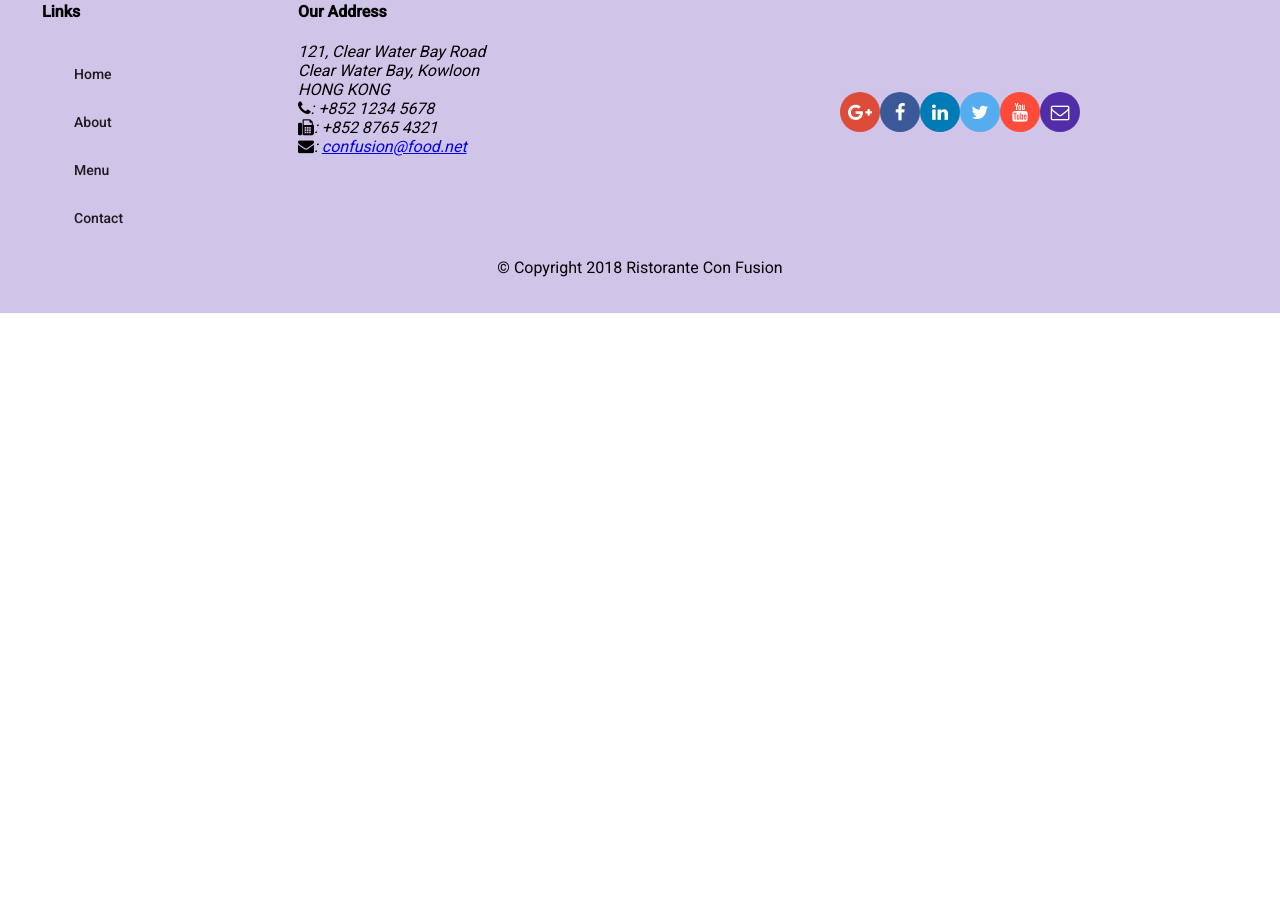
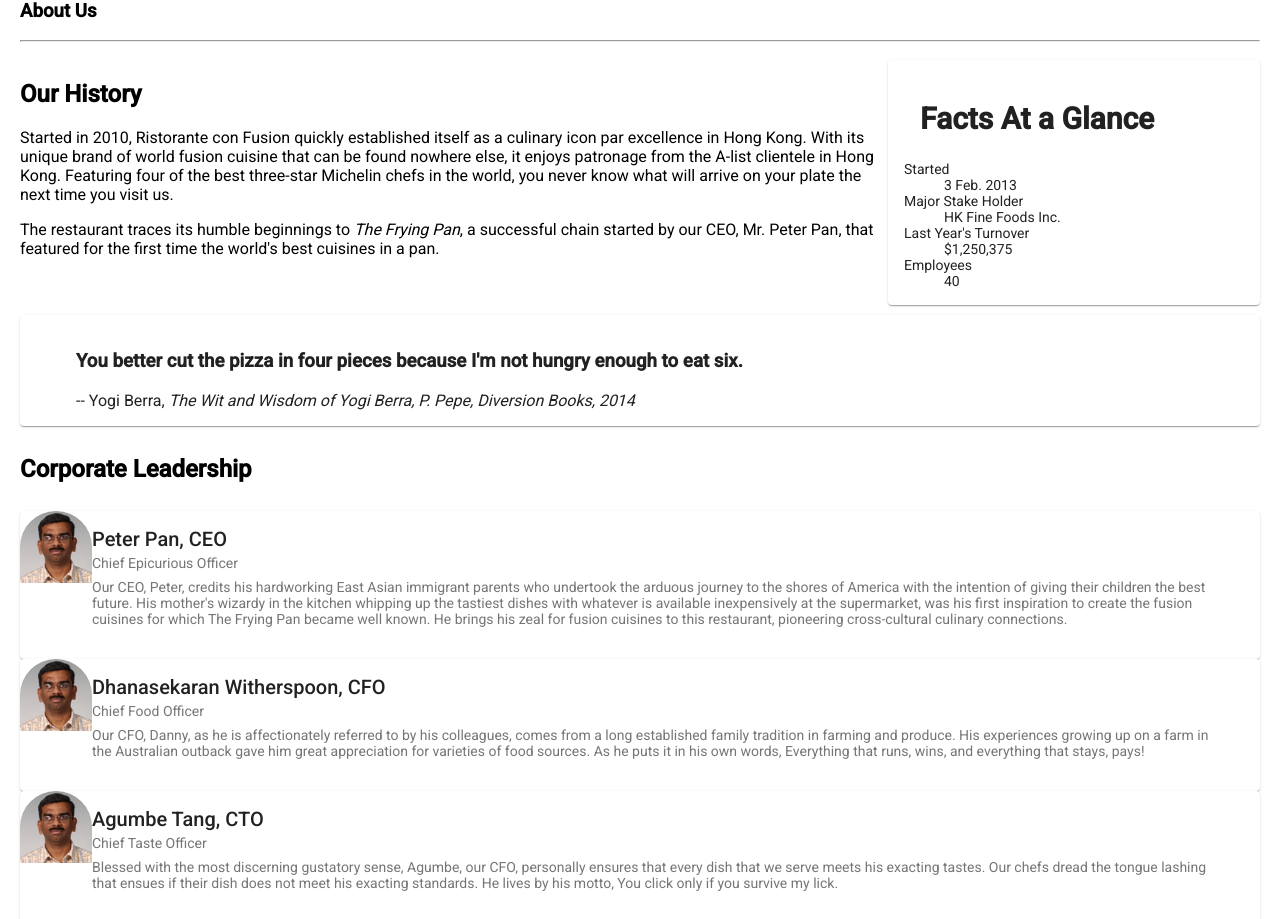
Before and after one commit to DinhTRUONG/AngularCoursera, an Angular app: page /about in a window 1280 px wide. Before the commit this address led to /. Shown: the part 378-1297 px from the top of the page. Before the commit the page ends 800 px from the top, so only its background shows below. Built offline with nearby package versions, Linux system fonts and the light colour scheme.

Commit message:
Assignment 2

```diff
--- a/src/app/about/about.component.html
+++ b/src/app/about/about.component.html
@@ -1 +1,89 @@
-<p>about works!</p>
+<div class="container" fxLayout="column" fxLayoutGap="10px">
+  <div fxFlex>
+    <div>
+      <h3>About Us</h3>
+      <hr />
+    </div>
+  </div>
+
+  <div fxFlex>
+    <div fxLayout="column" fxLayout.gt-sm="row">
+      <div fxFlex="70">
+        <h2>Our History</h2>
+        <p>
+          Started in 2010, Ristorante con Fusion quickly established itself as a
+          culinary icon par excellence in Hong Kong. With its unique brand of
+          world fusion cuisine that can be found nowhere else, it enjoys
+          patronage from the A-list clientele in Hong Kong. Featuring four of
+          the best three-star Michelin chefs in the world, you never know what
+          will arrive on your plate the next time you visit us.
+        </p>
+        <p>
+          The restaurant traces its humble beginnings to
+          <em>The Frying Pan</em>, a successful chain started by our CEO, Mr.
+          Peter Pan, that featured for the first time the world's best cuisines
+          in a pan.
+        </p>
+      </div>
+      <div fxFlex="30">
+        <mat-card>
+          <mat-card-header>
+            <mat-card-title>
+              <h2>Facts At a Glance</h2>
+            </mat-card-title>
+          </mat-card-header>
+          <mat-card-content>
+            <dl>
+              <dt>Started</dt>
+              <dd>3 Feb. 2013</dd>
+              <dt>Major Stake Holder</dt>
+              <dd>HK Fine Foods Inc.</dd>
+              <dt>Last Year's Turnover</dt>
+              <dd>$1,250,375</dd>
+              <dt>Employees</dt>
+              <dd>40</dd>
+            </dl>
+          </mat-card-content>
+        </mat-card>
+      </div>
+    </div>
+  </div>
+
+  <div fxFlex>
+    <mat-card>
+      <blockquote>
+        <h3>
+          You better cut the pizza in four pieces because I'm not hungry enough
+          to eat six.
+        </h3>
+        <footer>
+          -- Yogi Berra,
+          <cite
+            >The Wit and Wisdom of Yogi Berra, P. Pepe, Diversion Books,
+            2014</cite
+          >
+        </footer>
+      </blockquote>
+    </mat-card>
+  </div>
+
+  <div fxFlex>
+    <h2>Corporate Leadership</h2>
+    <mat-list>
+      <mat-card *ngFor="let leader of leaders">
+        <mat-card-header>
+          <div mat-card-avatar class="example-header-image">
+            <img
+              mat-card-image
+              src="../../assets/images/alberto.png"
+              alt="Photo of a Shiba Inu"
+            />
+          </div>
+          <mat-card-title>{{ leader.name }}, {{ leader.abbr }}</mat-card-title>
+          <mat-card-subtitle>{{ leader.designation }}</mat-card-subtitle>
+          <mat-card-subtitle>{{ leader.description }}</mat-card-subtitle>
+        </mat-card-header>
+      </mat-card>
+    </mat-list>
+  </div>
+</div>
--- a/src/app/about/about.component.ts
+++ b/src/app/about/about.component.ts
@@ -1,4 +1,5 @@
 import { Component, OnInit } from '@angular/core';
+import { LeaderService } from './../services/leader.service';
 
 @Component({
   selector: 'app-about',
@@ -6,10 +7,10 @@
   styleUrls: ['./about.component.scss']
 })
 export class AboutComponent implements OnInit {
-
-  constructor() { }
+  leaders;
+  constructor(private leaderService: LeaderService) {}
 
   ngOnInit() {
+    this.leaders = this.leaderService.getLeader();
   }
-
 }
--- a/src/app/app-routing/routes.ts
+++ b/src/app/app-routing/routes.ts
@@ -10,6 +10,7 @@
   { path: 'home', component: HomeComponent },
   { path: 'menu', component: MenuComponent },
   { path: 'contactus', component: ContactComponent },
+  { path: 'about', component: AboutComponent },
   { path: 'dishdetail/:id', component: DishdetailComponent },
   { path: '', redirectTo: '/home', pathMatch: 'full' }
 ];
--- a/src/app/app.module.ts
+++ b/src/app/app.module.ts
@@ -12,12 +12,14 @@
 import { MatButtonModule } from '@angular/material/button';
 import { MatGridListModule } from '@angular/material/grid-list';
 import { DishdetailComponent } from './dishdetail/dishdetail.component';
-import { DishService } from './services/dish.service';
 import { HeaderComponent } from './header/header.component';
 import { FooterComponent } from './footer/footer.component';
 import { AboutComponent } from './about/about.component';
 import { HomeComponent } from './home/home.component';
 import { ContactComponent } from './contact/contact.component';
+
+import { DishService } from './services/dish.service';
+import { LeaderService } from './services/leader.service';
 
 @NgModule({
   declarations: [
@@ -41,7 +43,7 @@
     MatButtonModule,
     MatGridListModule
   ],
-  providers: [DishService],
+  providers: [DishService, LeaderService],
   bootstrap: [AppComponent]
 })
 export class AppModule {}
--- a/src/app/footer/footer.component.html
+++ b/src/app/footer/footer.component.html
@@ -1,26 +1,37 @@
-<div class="container footer"
-    fxLayout="row wrap"
-    fxLayout.lt-md="column"
-    fxLayoutAlign="center center"
-    fxLayoutGap="10px">
-
+<div
+  class="container footer"
+  fxLayout="row wrap"
+  fxLayout.lt-md="column"
+  fxLayoutAlign="center center"
+  fxLayoutGap="10px"
+>
   <div fxFlex="100" fxFlex.gt-sm="50">
     <div fxLayout="row">
       <div fxFlex="40" fxFlexOffset="20px">
         <h4>Links</h4>
         <mat-list>
-          <mat-list-item><a mat-button>Home</a></mat-list-item>
-          <mat-list-item><a mat-button>About</a></mat-list-item>
-          <mat-list-item><a mat-button>Menu</a></mat-list-item>
-          <mat-list-item><a mat-button>Contact</a></mat-list-item>
+          <mat-list-item
+            ><a mat-button routerLink="/home">Home</a></mat-list-item
+          >
+          <mat-list-item
+            ><a mat-button routerLink="/about">About</a></mat-list-item
+          >
+          <mat-list-item
+            ><a mat-button routerLink="/menu">Menu</a></mat-list-item
+          >
+          <mat-list-item
+            ><a mat-button routerLink="/contact">Contact</a></mat-list-item
+          >
         </mat-list>
       </div>
       <div fxFlex="55">
         <h4>Our Address</h4>
         <address style="text-size: 80%">
-          121, Clear Water Bay Road<br> Clear Water Bay, Kowloon<br> HONG KONG<br>
-          <i class="fa fa-phone"></i>: +852 1234 5678<br>
-          <i class="fa fa-fax"></i>: +852 8765 4321<br>
+          121, Clear Water Bay Road<br />
+          Clear Water Bay, Kowloon<br />
+          HONG KONG<br />
+          <i class="fa fa-phone"></i>: +852 1234 5678<br />
+          <i class="fa fa-fax"></i>: +852 8765 4321<br />
           <i class="fa fa-envelope"></i>:
           <a href="mailto:confusion@food.net">confusion@food.net</a>
         </address>
@@ -29,15 +40,30 @@
   </div>
   <div fxFlex="100" fxFlex.gt-sm="45">
     <div style="text-align:center">
-      <a mat-icon-button class="btn-google-plus" href="http://google.com/+"><i class="fa fa-google-plus fa-lg"></i></a>
-      <a mat-icon-button class="btn-facebook" href="http://www.facebook.com/profile.php?id="><i class="fa fa-facebook fa-lg"></i></a>
-      <a mat-icon-button class="btn-linkedin" href="http://www.linkedin.com/in/"><i class="fa fa-linkedin fa-lg"></i></a>
-      <a mat-icon-button class="btn-twitter" href="http://twitter.com/"><i class="fa fa-twitter fa-lg"></i></a>
-      <a mat-icon-button class="btn-youtube" href="http://youtube.com/"><i class="fa fa-youtube fa-lg"></i></a>
-      <a mat-icon-button class="btn-mail" href="mailto:"><i class="fa fa-envelope-o fa-lg"></i></a>
+      <a mat-icon-button class="btn-google-plus" href="http://google.com/+"
+        ><i class="fa fa-google-plus fa-lg"></i
+      ></a>
+      <a
+        mat-icon-button
+        class="btn-facebook"
+        href="http://www.facebook.com/profile.php?id="
+        ><i class="fa fa-facebook fa-lg"></i
+      ></a>
+      <a mat-icon-button class="btn-linkedin" href="http://www.linkedin.com/in/"
+        ><i class="fa fa-linkedin fa-lg"></i
+      ></a>
+      <a mat-icon-button class="btn-twitter" href="http://twitter.com/"
+        ><i class="fa fa-twitter fa-lg"></i
+      ></a>
+      <a mat-icon-button class="btn-youtube" href="http://youtube.com/"
+        ><i class="fa fa-youtube fa-lg"></i
+      ></a>
+      <a mat-icon-button class="btn-mail" href="mailto:"
+        ><i class="fa fa-envelope-o fa-lg"></i
+      ></a>
     </div>
   </div>
   <div>
-      <p>© Copyright 2018 Ristorante Con Fusion</p>
+    <p>© Copyright 2018 Ristorante Con Fusion</p>
   </div>
 </div>
--- a/src/app/header/header.component.html
+++ b/src/app/header/header.component.html
@@ -3,7 +3,9 @@
   <a mat-button routerLink="/home" routerLinkActive="active"
     ><span class="fa fa-home fa-lg"></span> Home</a
   >
-  <a mat-button><span class="fa fa-info fa-lg"></span> About</a>
+  <a mat-button routerLink="/about"
+    ><span class="fa fa-info fa-lg"></span> About</a
+  >
   <a mat-button routerLink="/menu"
     ><span class="fa fa-list fa-lg"></span> Menu</a
   >
--- a/src/app/home/home.component.html
+++ b/src/app/home/home.component.html
@@ -35,4 +35,17 @@
       <p>{{ promotion.description }}</p>
     </mat-card-content>
   </mat-card>
+
+  <mat-card *ngIf="leader" fxFlex>
+    <mat-card-header>
+      <div mat-card-avatar></div>
+      <mat-card-title>
+        <h3>{{ leader.name | uppercase }}</h3>
+      </mat-card-title>
+    </mat-card-header>
+    <img mat-card-image src="{{ leader.image }}" alt="{{ leader.name }}" />
+    <mat-card-content>
+      <p>{{ leader.description }}</p>
+    </mat-card-content>
+  </mat-card>
 </div>
--- a/src/app/home/home.component.ts
+++ b/src/app/home/home.component.ts
@@ -3,6 +3,7 @@
 import { DishService } from '../services/dish.service';
 import { Promotion } from '../shared/promotion';
 import { PromotionService } from '../services/promotion.service';
+import { LeaderService } from './../services/leader.service';
 
 @Component({
   selector: 'app-home',
@@ -12,15 +13,17 @@
 export class HomeComponent implements OnInit {
   dish: Dish;
   promotion: Promotion;
+  leader: any;
 
   constructor(
     private dishService: DishService,
-    private promotionService: PromotionService
+    private promotionService: PromotionService,
+    private leaderService: LeaderService
   ) {}
 
   ngOnInit() {
     this.dish = this.dishService.getFeaturedDish();
     this.promotion = this.promotionService.getFeaturedPromotion();
-    console.log(this.promotion);
+    this.leader = this.leaderService.getFeatureLeader();
   }
 }
--- /dev/null
+++ b/src/app/services/leader.service.ts
@@ -0,0 +1,17 @@
+import { Injectable } from '@angular/core';
+import { LEADERS } from './../shared/leader';
+
+@Injectable({
+  providedIn: 'root'
+})
+export class LeaderService {
+  constructor() {}
+
+  getLeader() {
+    return LEADERS;
+  }
+
+  getFeatureLeader() {
+    return LEADERS.filter(leader => leader.featured)[0];
+  }
+}
--- /dev/null
+++ b/src/app/shared/leader.ts
@@ -0,0 +1,46 @@
+export const LEADERS = [
+  {
+    id: '0',
+    name: 'Peter Pan',
+    image: '/assets/images/alberto.png',
+    designation: 'Chief Epicurious Officer',
+    abbr: 'CEO',
+    featured: false,
+    // tslint:disable-next-line:max-line-length
+    description:
+      "Our CEO, Peter, credits his hardworking East Asian immigrant parents who undertook the arduous journey to the shores of America with the intention of giving their children the best future. His mother's wizardy in the kitchen whipping up the tastiest dishes with whatever is available inexpensively at the supermarket, was his first inspiration to create the fusion cuisines for which The Frying Pan became well known. He brings his zeal for fusion cuisines to this restaurant, pioneering cross-cultural culinary connections."
+  },
+  {
+    id: '1',
+    name: 'Dhanasekaran Witherspoon',
+    image: '/assets/images/alberto.png',
+    designation: 'Chief Food Officer',
+    abbr: 'CFO',
+    featured: false,
+    // tslint:disable-next-line:max-line-length
+    description:
+      'Our CFO, Danny, as he is affectionately referred to by his colleagues, comes from a long established family tradition in farming and produce. His experiences growing up on a farm in the Australian outback gave him great appreciation for varieties of food sources. As he puts it in his own words, Everything that runs, wins, and everything that stays, pays!'
+  },
+  {
+    id: '2',
+    name: 'Agumbe Tang',
+    image: '/assets/images/alberto.png',
+    designation: 'Chief Taste Officer',
+    abbr: 'CTO',
+    featured: false,
+    // tslint:disable-next-line:max-line-length
+    description:
+      'Blessed with the most discerning gustatory sense, Agumbe, our CFO, personally ensures that every dish that we serve meets his exacting tastes. Our chefs dread the tongue lashing that ensues if their dish does not meet his exacting standards. He lives by his motto, You click only if you survive my lick.'
+  },
+  {
+    id: '3',
+    name: 'Alberto Somayya',
+    image: '/assets/images/alberto.png',
+    designation: 'Executive Chef',
+    abbr: 'EC',
+    featured: true,
+    // tslint:disable-next-line:max-line-length
+    description:
+      'Award winning three-star Michelin chef with wide International experience having worked closely with whos-who in the culinary world, he specializes in creating mouthwatering Indo-Italian fusion experiences. He says, Put together the cuisines from the two craziest cultures, and you get a winning hit! Amma Mia!'
+  }
+];
```
Also changed, not shown: 1 other file (tests, documents, lock files or other folders).
